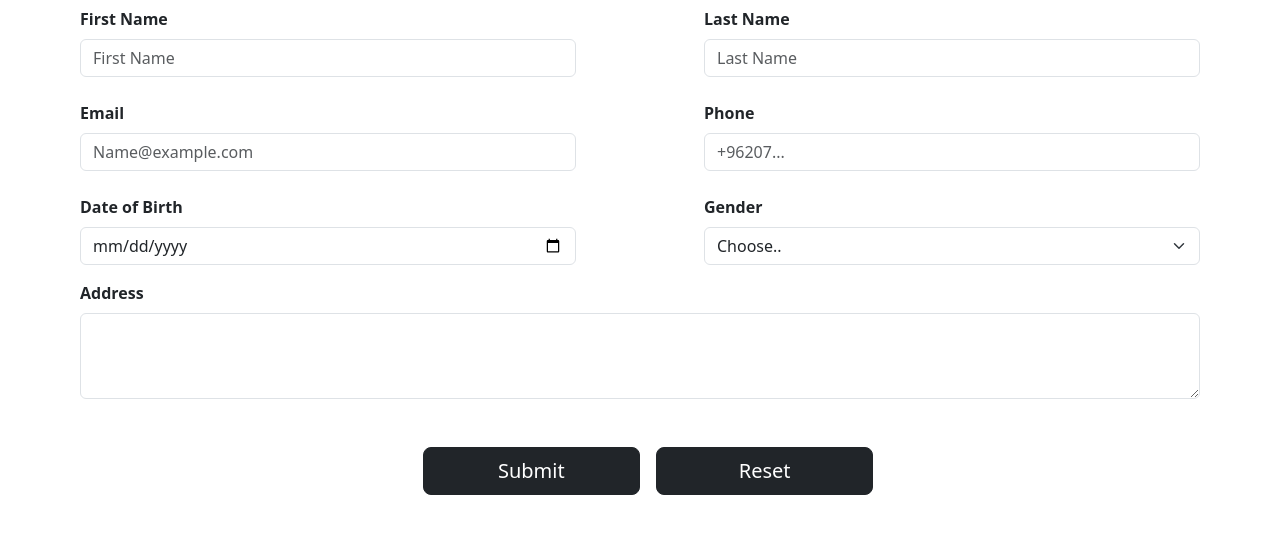
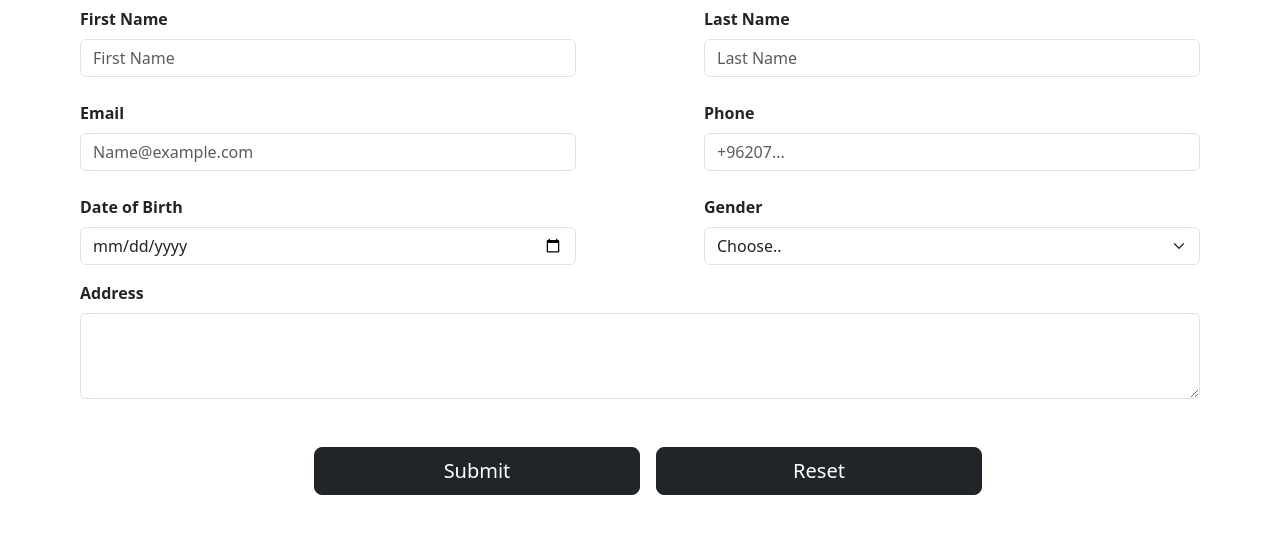
Before and after one commit to salmaobeidat/Personal-info-form-, a plain HTML site: page index.html in a window 1280 px wide. Shown: the part 97-630 px from the top of the page. Drawn offline with nearby package versions, Linux system fonts and the light colour scheme.

Commit message:
different button size

```diff
--- a/index.html
+++ b/index.html
@@ -58,9 +58,9 @@
             </div>
         </div>
         <div class="row justify-content-center mb-4">
-            <input type="submit" class="btn btn-dark btn-lg col-2 mx-3"></input>
+            <input type="submit" class="btn btn-dark btn-lg col-3 mx-3"></input>
 
-            <input type="reset" class="btn btn-dark btn-lg col-2" onclick="Reset()"></input>
+            <input type="reset" class="btn btn-dark btn-lg col-3" onclick="Reset()"></input>
         </div>
     </form>
 
```
